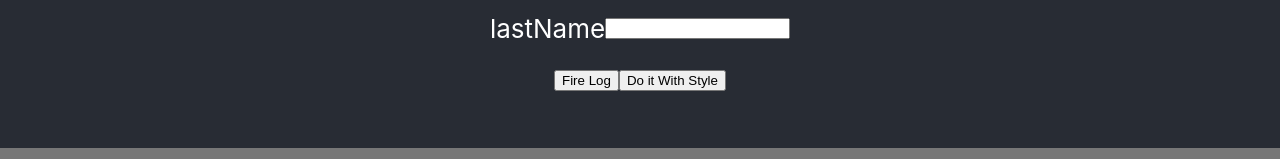
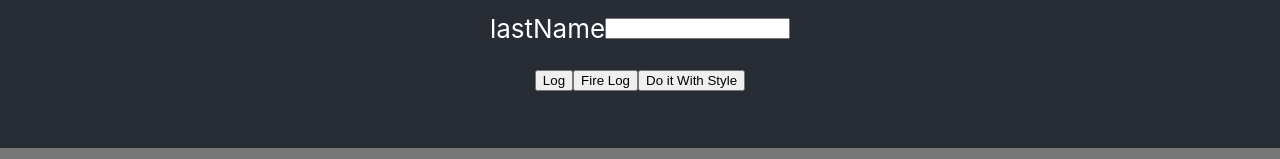
Before and after one commit to vnayak-bhatt/debug-the-world, a React (Create React App) app: page /log in a window 1280 px wide. Shown: the part 594-753 px from the top of the page. Built offline with nearby package versions, Linux system fonts and the light colour scheme.

Commit message:
some patches

```diff
--- a/src/App.js
+++ b/src/App.js
@@ -62,6 +62,7 @@ class App extends React.Component {
                                     <WarnError />
                                 </Route>
                             </Switch>
+                            {/*<button onClick={()=>console.clear()}>Clear</button>*/}
                         </header>
                         <footer>
                             Created by : Vinayak Yuvraj Bhatt (Software Developer and JS enthusiast)
--- a/src/log.jsx
+++ b/src/log.jsx
@@ -10,6 +10,7 @@ export default class Log extends React.Component {
             age: undefined,
         };
 
+        this.log = this.log.bind(this);
         this.fireLog = this.fireLog.bind(this);
         this.fireLogStyle = this.fireLogStyle.bind(this);
     }
@@ -21,10 +22,17 @@ export default class Log extends React.Component {
             console.log({firstName, lastName});
         }
     }
+    log() {
+        if (this.state.firstName || this.state.lastName) {
+            let firstName = this.state.firstName;
+            let lastName = this.state.lastName;
+            console.log(firstName, lastName);
+        }
+    }
 
     fireLogStyle() {
         console.todo = function (msg) {
-            //String substitutions %s %i %o=object %f =float
+            //String substitutions %s %i %o %O=object %f=float
             console.log('%c %s %s %s', 'color: yellow; background-color: black;', '--', msg, '--');
         };
         console.important = function (msg) {
@@ -57,8 +65,8 @@ export default class Log extends React.Component {
                 <Record parentCallback={this.callbackFunction} type="firstName"/>
                 <Record parentCallback={this.callbackFunction} type="lastName"/>
                 <div className='flex-it'>
+                    <button onClick={this.log}>Log</button>
                     <button onClick={this.fireLog}>Fire Log</button>
-
                     <button onClick={this.fireLogStyle}>Do it With Style</button>
 
                 </div>
```
